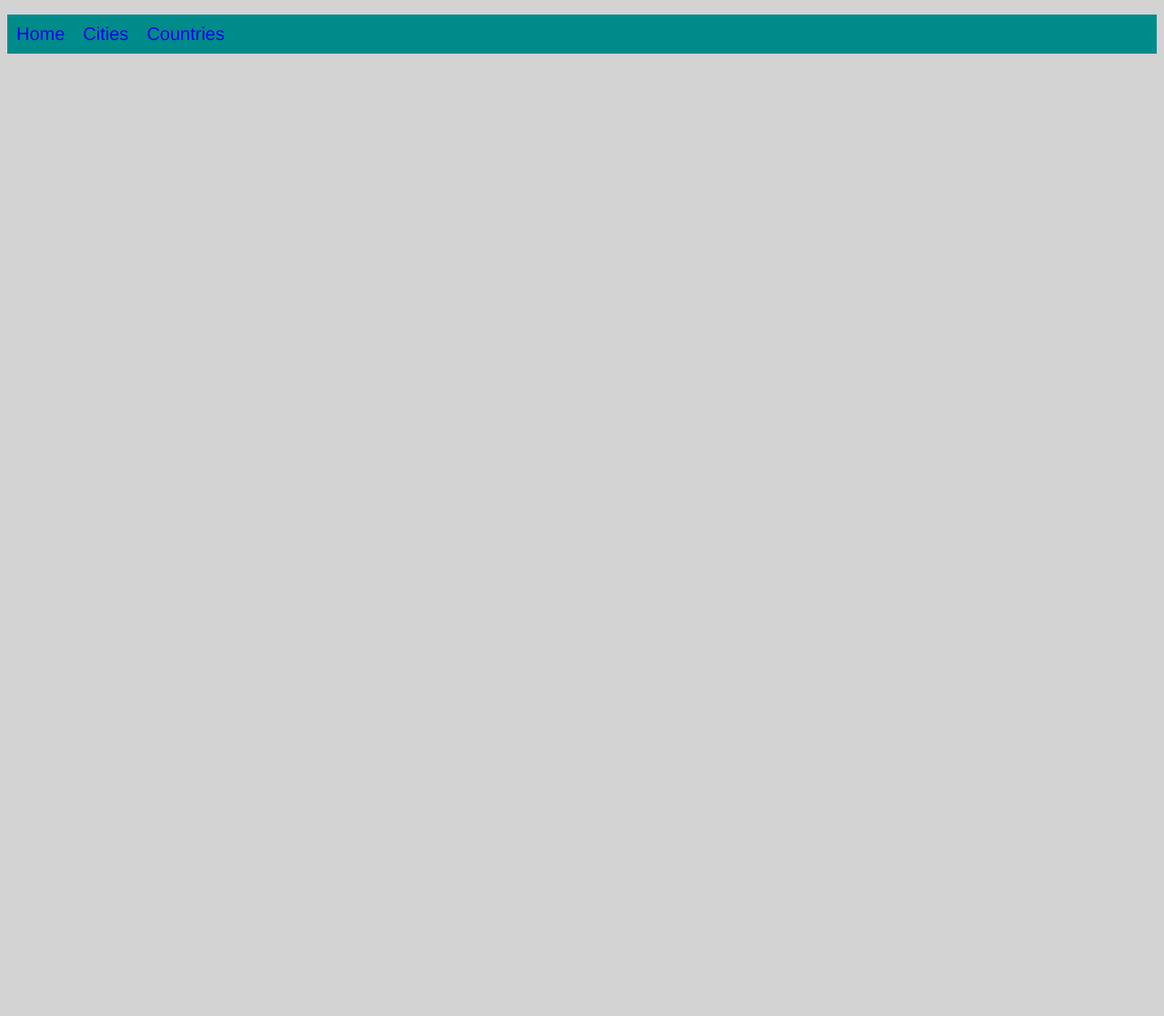
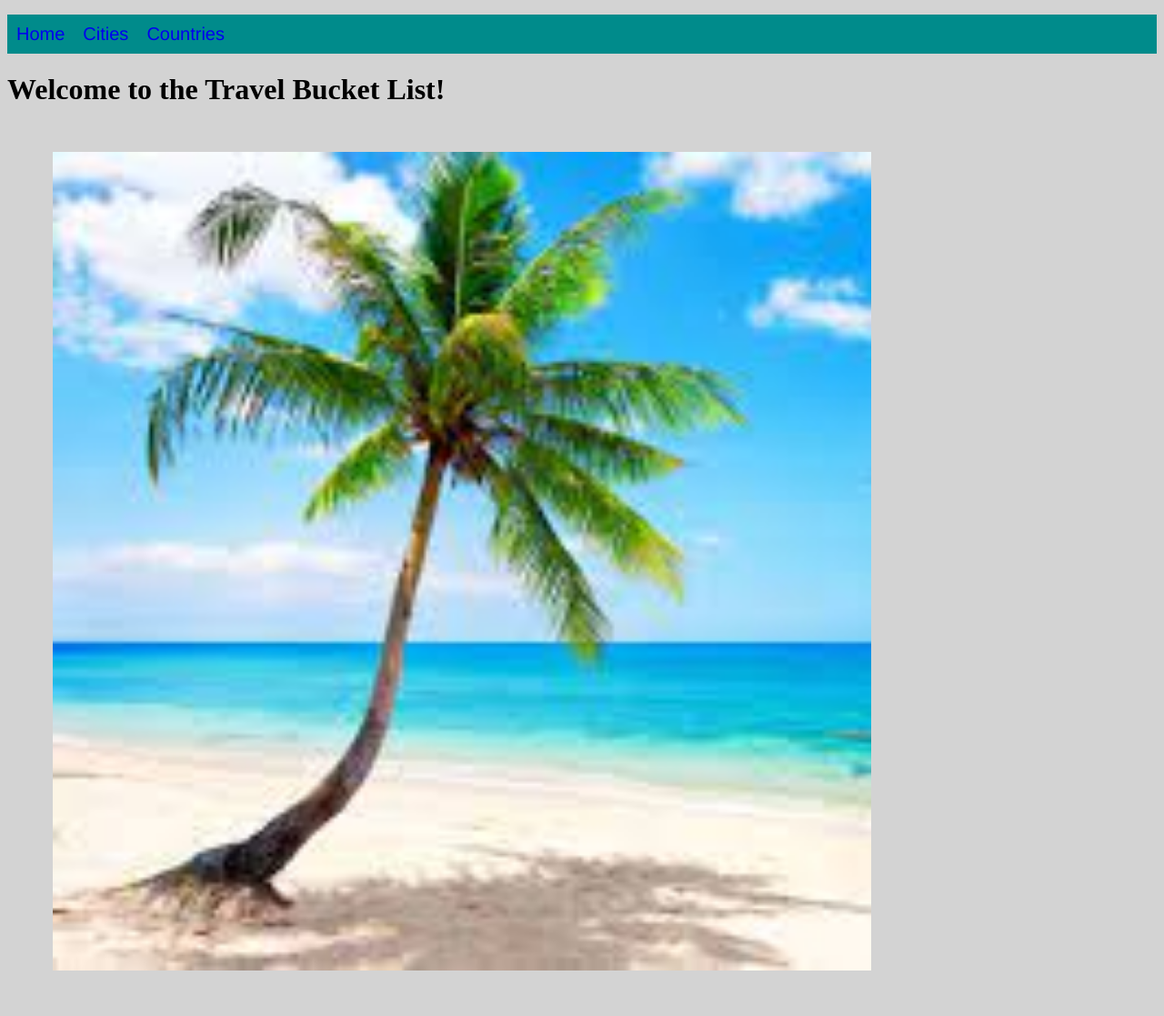
Before and after one commit to glilley54/Travel_Bucket_List_Project, a Flask app: page / in a window 1280 px wide. Shown: the whole page at 91% size. Before the commit the page ends 59 px from the top, so only its background shows below. Run offline with Flask 2, Linux system fonts and the light colour scheme.

Commit message:
almost finished

```diff
--- a/static/style.css
+++ b/static/style.css
@@ -21,12 +21,12 @@
   }
 
 
-  .container {
+  /* .container {
     display: flex;
     flex-wrap: wrap;
-    width: 300px;
-    margin: 0 auto;
-  }
+    width: 3000px;
+    margin: 10 auto;
+  } */
 
 h2,h3 {
     color:navy;
@@ -36,7 +36,6 @@ h2,h3 {
     font-size: 20px;
     margin-left: 20px;
   }
-}
 
 .country{
     color: #8899a6;
@@ -48,11 +47,13 @@ h2,h3 {
 
 
   #home-image {
-    width:100vw;
-    height:100vh;
+    width:800px;
+    height:800px;
     background-image: url('images/palmtree_image.jpg');
     background-repeat: no-repeat;
     background-size: cover;
+    margin : 50px ;
+    padding: 50px ;
   }
 
 
--- a/templates/cities/index.html
+++ b/templates/cities/index.html
@@ -4,7 +4,11 @@
 <h2>Here is the list of Cities on my Bucket List:</h2>
 <h3>Click on the city to update</h3>
 
-<h3><a href="/cities/new">Add a new city to List</a></h3>
+<!-- <h3><a href="/cities/new">Add a new city to List</a></h3> -->
+<form action="/cities/new">
+<input type="submit" value="add new city">
+</form>
+
 
 
 <table>
--- a/templates/index.html
+++ b/templates/index.html
@@ -1,5 +1,6 @@
 {% extends "base.html" %}
-{% block home %}
+{% block content %}
+<h1>Welcome to the Travel Bucket List!</h1>
 <section id="home-image">
 
 
```
Also changed, not shown: templates/countries/index.html (+22 -3 lines).
